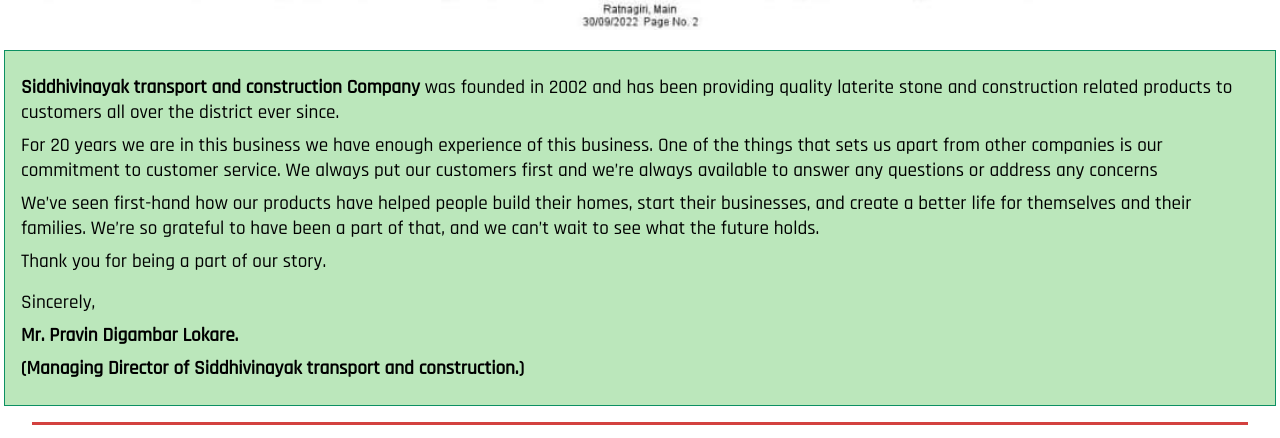
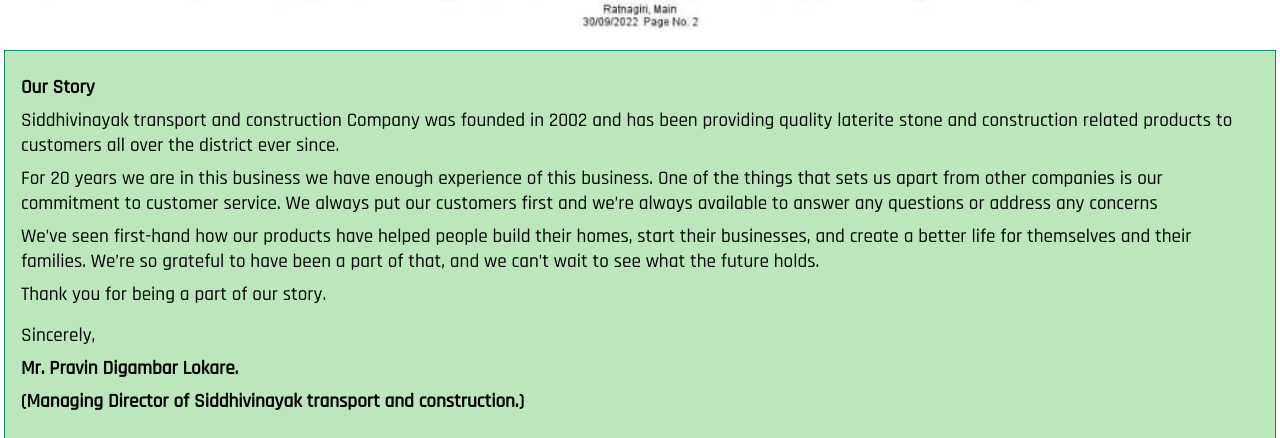
Before and after one commit to Amitkambali32/SCTS, a plain HTML site: page index.html in a window 1280 px wide. Shown: the part 6592-7030 px from the top of the page. Drawn offline with nearby package versions, Linux system fonts and the light colour scheme.

Commit message:
Our Story

```diff
--- a/index.html
+++ b/index.html
@@ -274,10 +274,12 @@
                 <img class="about-img newspaper-img" src="./about2.jpg" alt="">
             </div>
             <div class="info">
+
                 <div class="text">
                     <blockquote>
+                        <p class="our-story">Our Story</p>
                         <p>
-                            <b> Siddhivinayak transport and construction Company </b> was founded in 2002 and has been
+                        Siddhivinayak transport and construction Company was founded in 2002 and has been
                             providing
                             quality
                             laterite stone and construction related products to customers all over the district ever
--- a/main.css
+++ b/main.css
@@ -685,6 +685,7 @@ body {
 
 }
 
+
 .about-us-div .about-us-title {
     transform: skew(30deg);
 }
@@ -738,6 +739,10 @@ body {
 .about-us .info .text .name,
 .about-us .info .text .position {
     font-weight: bold;
+}
+.our-story{
+    font-size: 1.2rem !important;
+    font-weight: bold !important;
 }
 
 .contact-title {
```
